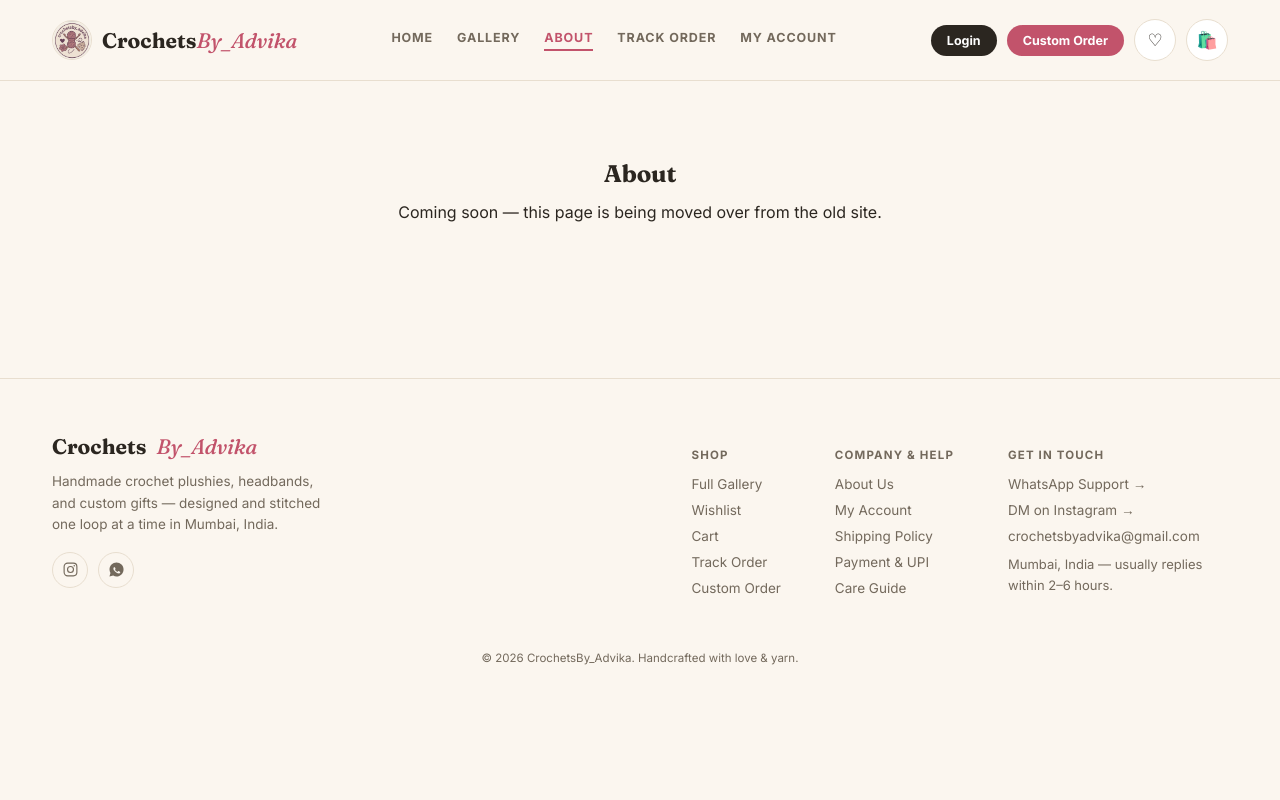
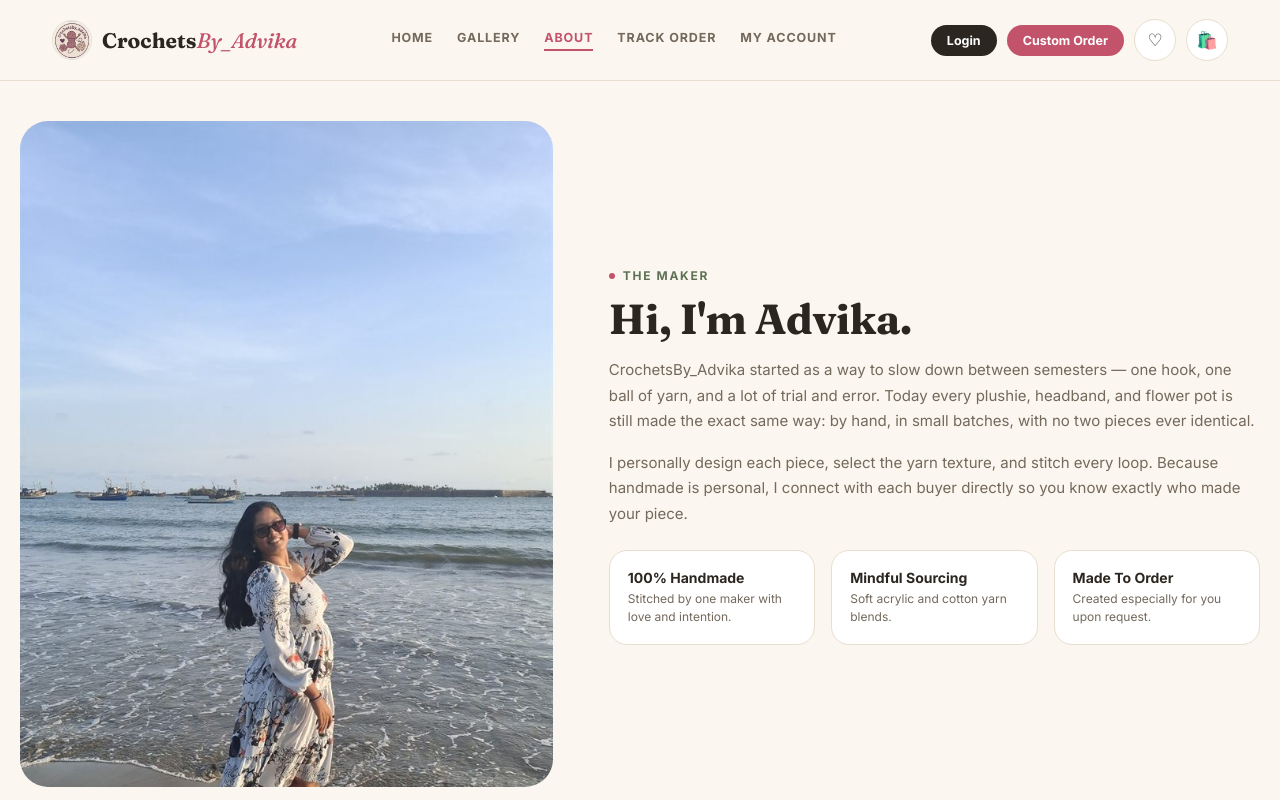
Before and after one commit to advikapekam-pixel/CrochetsbyAdvika, a React (Vite) app: page /about in a window 1280 px wide. Shown: the top 800 px of the page. Built offline with nearby package versions, Linux system fonts and the light colour scheme; no server answers.

Commit message:
feat: about and policies pages, real 404 page
Every old page is now ported; the stub placeholder becomes the 404 page.

```diff
--- a/src/App.jsx
+++ b/src/App.jsx
@@ -2,7 +2,7 @@ import { useEffect } from 'react';
 import { Routes, Route, useLocation } from 'react-router-dom';
 import SiteHeader from './components/SiteHeader';
 import SiteFooter from './components/SiteFooter';
-import PageStub from './pages/PageStub';
+import NotFoundPage from './pages/NotFoundPage';
 import HomePage from './pages/HomePage';
 import GalleryPage from './pages/GalleryPage';
 import ProductPage from './pages/ProductPage';
@@ -13,12 +13,8 @@ import LoginPage from './pages/LoginPage';
 import TrackOrderPage from './pages/TrackOrderPage';
 import AdminPage from './pages/AdminPage';
 import AccountPage from './pages/AccountPage';
-
-// ── Pages still to port; each stub is swapped for its real page step by step ──
-const STUB_ROUTES = [
-  { path: '/about', title: 'About' },
-  { path: '/policies/:tab?', title: 'Policies' },
-];
+import AboutPage from './pages/AboutPage';
+import PoliciesPage from './pages/PoliciesPage';
 
 /**
  * App layout: header, the current page, footer. Scrolls to top on page change.
@@ -44,8 +40,9 @@ export default function App() {
           <Route path="/admin" element={<AdminPage />} />
           <Route path="/login" element={<LoginPage />} />
           <Route path="/account" element={<AccountPage />} />
-          {STUB_ROUTES.map(r => <Route key={r.path} path={r.path} element={<PageStub title={r.title} />} />)}
-          <Route path="*" element={<PageStub title="Page not found" />} />
+          <Route path="/about" element={<AboutPage />} />
+          <Route path="/policies/:tab?" element={<PoliciesPage />} />
+          <Route path="*" element={<NotFoundPage />} />
         </Routes>
       </main>
       <SiteFooter />
--- /dev/null
+++ b/src/pages/AboutPage.jsx
@@ -0,0 +1,37 @@
+const VALUES = [
+  { title: '100% Handmade', text: 'Stitched by one maker with love and intention.' },
+  { title: 'Mindful Sourcing', text: 'Soft acrylic and cotton yarn blends.' },
+  { title: 'Made To Order', text: 'Created especially for you upon request.' },
+];
+const TEXT = { color: 'var(--charcoal-soft)', fontSize: 15, lineHeight: 1.7 };
+
+/**
+ * About the maker: photo, story, three values.
+ *
+ * >>> <Route path="/about" element={<AboutPage />} />
+ */
+export default function AboutPage() {
+  return (
+    <section className="page active">
+      <div className="wrap about-grid" style={{ display: 'grid', gridTemplateColumns: '0.9fr 1.1fr', gap: 56, alignItems: 'center', padding: '40px 0 60px' }}>
+        <div className="about-img" style={{ borderRadius: 'var(--radius-lg)', overflow: 'hidden', aspectRatio: '4/5', background: 'var(--cream-deep)' }}>
+          <img src="/images/founder photo.jpg" alt="Advika crafting crochet" loading="lazy" />
+        </div>
+        <div className="about-text">
+          <div className="eyebrow"><span className="dot"></span> The Maker</div>
+          <h2 style={{ marginTop: 14, fontSize: 'clamp(28px,4vw,42px)' }}>Hi, I'm Advika.</h2>
+          <p style={{ ...TEXT, margin: '16px 0' }}>CrochetsBy_Advika started as a way to slow down between semesters — one hook, one ball of yarn, and a lot of trial and error. Today every plushie, headband, and flower pot is still made the exact same way: by hand, in small batches, with no two pieces ever identical.</p>
+          <p style={{ ...TEXT, marginBottom: 24 }}>I personally design each piece, select the yarn texture, and stitch every loop. Because handmade is personal, I connect with each buyer directly so you know exactly who made your piece.</p>
+          <div style={{ display: 'grid', gridTemplateColumns: 'repeat(3,1fr)', gap: 16 }}>
+            {VALUES.map(v => (
+              <div key={v.title} style={{ padding: 18, border: '1px solid var(--border)', borderRadius: 'var(--radius-md)', background: 'var(--white)' }}>
+                <b style={{ display: 'block', fontSize: 14, marginBottom: 4 }}>{v.title}</b>
+                <p style={{ fontSize: 12, color: 'var(--charcoal-soft)', margin: 0, lineHeight: 1.5 }}>{v.text}</p>
+              </div>
+            ))}
+          </div>
+        </div>
+      </div>
+    </section>
+  );
+}
--- /dev/null
+++ b/src/pages/NotFoundPage.jsx
@@ -0,0 +1,18 @@
+import { Link } from 'react-router-dom';
+
+/**
+ * Shown for unknown URLs (and unknown product ids).
+ *
+ * >>> <NotFoundPage title="Product not found" />
+ */
+export default function NotFoundPage({ title = 'Page not found' }) {
+  return (
+    <section className="page active">
+      <div className="wrap" style={{ padding: '80px 0', textAlign: 'center' }}>
+        <h1>{title}</h1>
+        <p style={{ color: 'var(--charcoal-soft)', margin: '12px 0 20px' }}>This page may have moved. Let's get you back to the yarn.</p>
+        <Link className="btn btn-rose" to="/gallery">Browse the Gallery →</Link>
+      </div>
+    </section>
+  );
+}
--- a/src/pages/PageStub.jsx
+++ /dev/null
@@ -1,16 +0,0 @@
-/**
- * Temporary placeholder for a page not yet ported from the old site.
- * Removed once every route has its real page (see CURRENT.md build plan).
- *
- * >>> <PageStub title="Gallery" />
- */
-export default function PageStub({ title }) {
-  return (
-    <section className="page active">
-      <div className="wrap" style={{ padding: '80px 0', textAlign: 'center' }}>
-        <h1>{title}</h1>
-        <p>Coming soon — this page is being moved over from the old site.</p>
-      </div>
-    </section>
-  );
-}
--- /dev/null
+++ b/src/pages/PoliciesPage.jsx
@@ -0,0 +1,63 @@
+import { useNavigate, useParams } from 'react-router-dom';
+
+// ── Policy tabs; the URL picks one (/policies/care) ──
+const POLICIES = [
+  {
+    key: 'shipping', label: 'Shipping', title: 'Shipping Policy',
+    body: <>
+      <p>Every piece is made to order with patience. Please allow 3–7 days for crocheting before your order is dispatched. Once shipped, delivery takes 3–6 business days pan-India.</p>
+      <p>You will receive live tracking updates directly as soon as your package is dispatched.</p>
+    </>,
+  },
+  {
+    key: 'payment', label: 'Payment & UPI', title: 'Payment & UPI Process',
+    body: <>
+      <p>Because each order is customized, payment is completed after confirming your details with Advika. Once we confirm colours, timeline, and delivery pin, Advika sends her personal UPI QR code directly on WhatsApp.</p>
+      <p>Accepted payment methods: GPay, PhonePe, Paytm, or any UPI app.</p>
+    </>,
+  },
+  {
+    key: 'returns', label: 'Returns', title: 'Refund & Return Policy',
+    body: <p>Since every piece is handmade to order, returns are accepted only if an item arrives damaged in transit or doesn't match the agreed design. Reach out within 48 hours of delivery with photos.</p>,
+  },
+  {
+    key: 'care', label: 'Care Guide', title: 'Handmade Crochet Care Guide',
+    body: <p>
+      • <b>Washing:</b> Hand wash gently in cold water with mild detergent.<br />
+      • <b>Drying:</b> Do not wring or twist. Lay flat on a dry towel in the shade to retain shape.<br />
+      • <b>Storage:</b> Store plushies and accessories away from direct harsh sunlight.
+    </p>,
+  },
+];
+
+/**
+ * Shipping, payment, returns and care policies as tabs.
+ *
+ * >>> <Route path="/policies/:tab?" element={<PoliciesPage />} />
+ */
+export default function PoliciesPage() {
+  const navigate = useNavigate();
+  const { tab } = useParams();
+  const active = POLICIES.find(p => p.key === tab) || POLICIES[0];
+
+  return (
+    <section className="page active">
+      <div className="wrap form-shell wide">
+        <div className="page-header" style={{ paddingTop: 20 }}>
+          <h1 style={{ fontSize: 'clamp(28px,4vw,40px)' }}>Policies &amp; Care Guides</h1>
+        </div>
+        <div className="filter-row" style={{ marginTop: 24 }}>
+          {POLICIES.map(p => (
+            <button key={p.key} className={`filter-pill${p === active ? ' active' : ''}`} onClick={() => navigate(`/policies/${p.key}`, { replace: true })}>{p.label}</button>
+          ))}
+        </div>
+        <div className="form-card" style={{ marginTop: 16 }}>
+          <div className="policy-panel" style={{ display: 'block' }}>
+            <h3>{active.title}</h3>
+            {active.body}
+          </div>
+        </div>
+      </div>
+    </section>
+  );
+}
--- a/src/pages/ProductPage.jsx
+++ b/src/pages/ProductPage.jsx
@@ -1,7 +1,7 @@
 import { useEffect, useRef, useState } from 'react';
 import { useParams } from 'react-router-dom';
 import ProductCard from '../components/ProductCard';
-import PageStub from './PageStub';
+import NotFoundPage from './NotFoundPage';
 import { PRODUCTS } from '../data/catalog';
 import { useShop } from '../shop/ShopContext';
 import { discountPercent, formatPrice, tagClassName } from '../shop/format';
@@ -72,7 +72,7 @@ export default function ProductPage() {
     return () => window.removeEventListener('scroll', onScroll);
   }, []);
 
-  if (!p) return <PageStub title="Product not found" />;
+  if (!p) return <NotFoundPage title="Product not found" />;
 
   const wished = wishlist.has(p.id);
   const discount = discountPercent(p);
```
Also changed, not shown: 1 other file (tests, documents, lock files or other folders).
